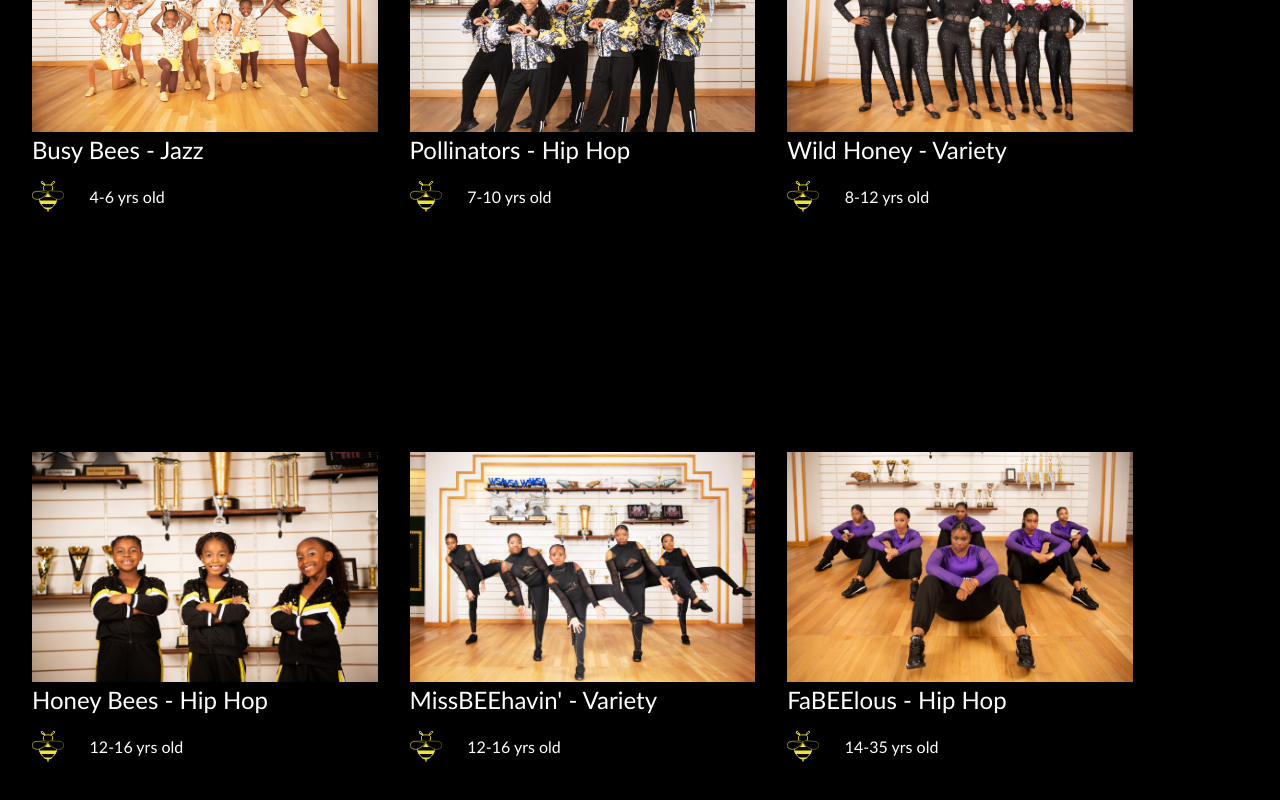
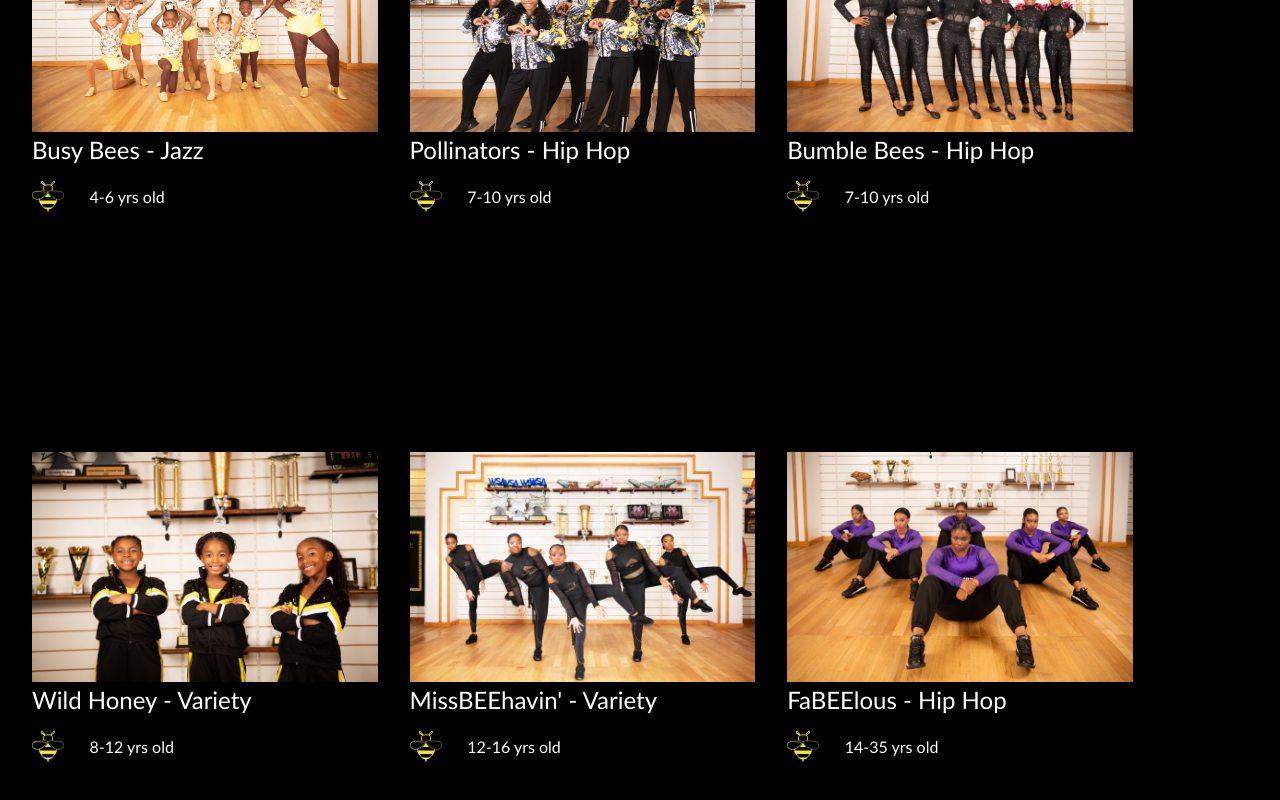
Before and after one commit to kittiejanae/dancesav, a React (Create React App) app: page /teams in a window 1280 px wide. Shown: the part 388-1188 px from the top of the page. Built offline with nearby package versions, Linux system fonts and the light colour scheme.

Commit message:
team adjustment

```diff
--- a/src/components/Teams.js
+++ b/src/components/Teams.js
@@ -164,11 +164,11 @@ const Teams = ({ image, name, ages }) => {
             data-aos-once="true"
             data-aos-anchor-placement="center-bottom"
           >
-            <Image src={teamThree} alt="Wild Honey" />
-            <h2>Wild Honey - Variety</h2>
+            <Image src={teamThree} alt="Bumble Bees" />
+            <h2>Bumble Bees - Hip Hop</h2>
             <InfoText>
               <Icon src={bee} alt="bee icon" />
-              <p>8-12 yrs old</p>
+              <p>7-10 yrs old</p>
             </InfoText>
           </InfoWrap>
         </InfoRow>
@@ -181,7 +181,7 @@ const Teams = ({ image, name, ages }) => {
           >
             <Image
               src={teamFour}
-              alt="Honey Bees"
+              alt="Wild Honey"
               css={`
                 margin-top: -80px;
                 @media screen and (max-width: 768px) {
@@ -189,10 +189,10 @@ const Teams = ({ image, name, ages }) => {
                 }
               `}
             />
-            <h2>Honey Bees - Hip Hop</h2>
+            <h2>Wild Honey - Variety</h2>
             <InfoText>
               <Icon src={bee} alt="bee icon" />
-              <p>12-16 yrs old</p>
+              <p>8-12 yrs old</p>
             </InfoText>
           </InfoWrap>
           <InfoWrap
```
